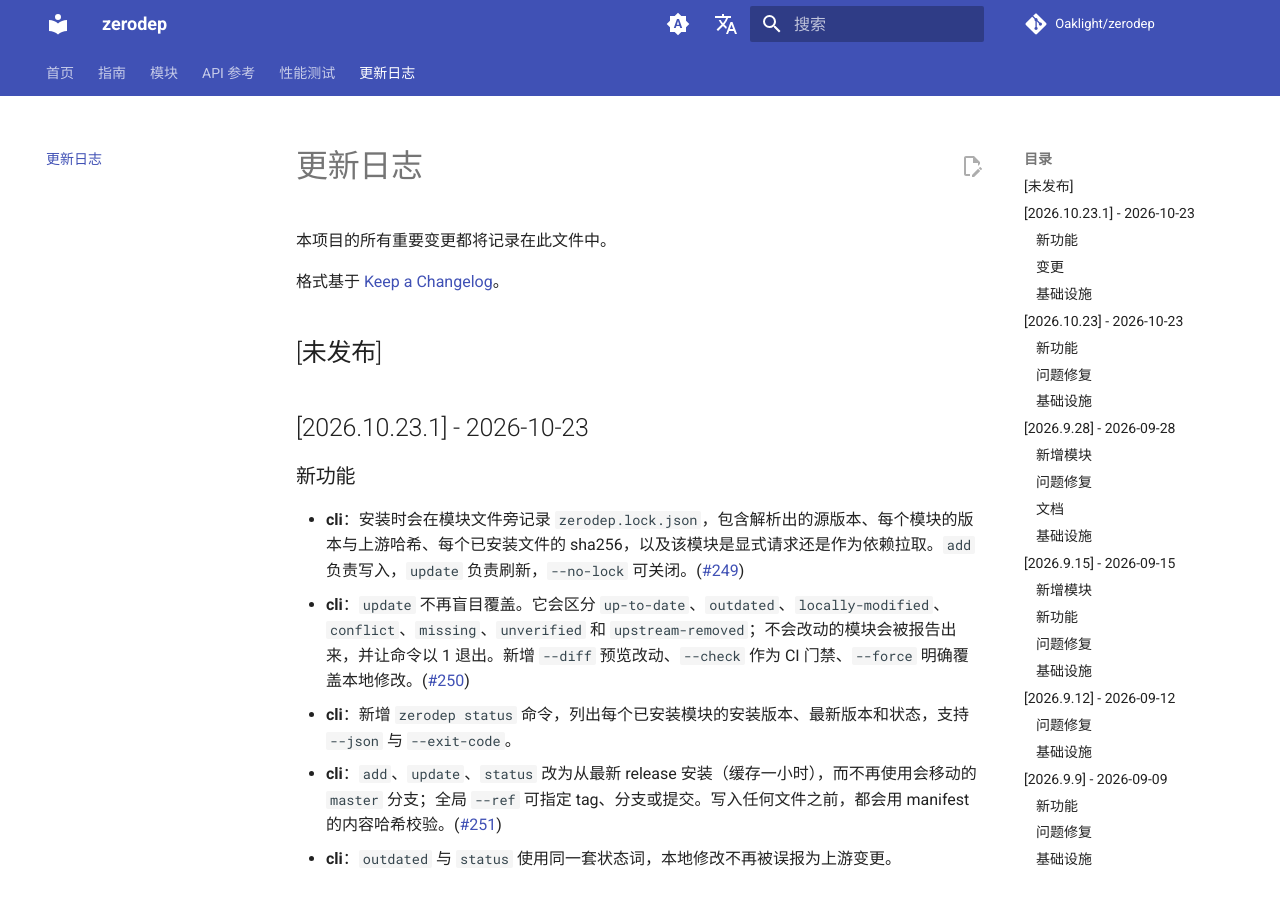
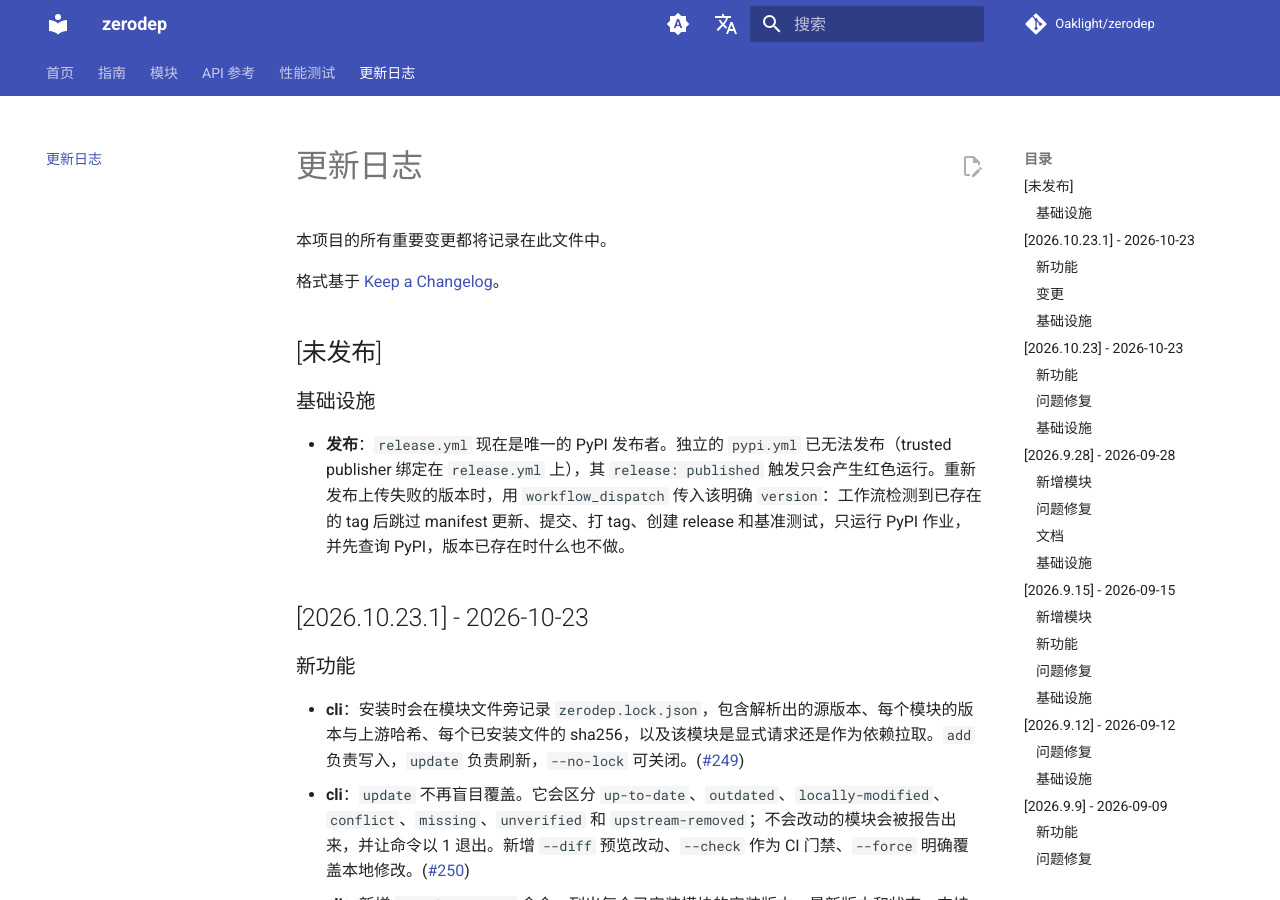
Before and after one commit to Oaklight/zerodep, an MkDocs documentation site: the page built from docs/changelog.md, in a window 1280 px wide and 900 px high. Built offline with MkDocs 1.6.1 and Material for MkDocs 9.7.7, drawn with Linux system fonts in a browser that asks for light colours; comment, search, counter and statistics services are not loaded.

Commit message:
docs(changelog)：记录单一 PyPI 发布者与重新发布方式

```diff
--- a/docs/changelog.md
+++ b/docs/changelog.md
@@ -5,6 +5,10 @@
 格式基于 [Keep a Changelog](https://keepachangelog.com/zh-CN/1.1.0/)。
 
 ## [未发布]
+
+### 基础设施
+
+- **发布**：`release.yml` 现在是唯一的 PyPI 发布者。独立的 `pypi.yml` 已无法发布（trusted publisher 绑定在 `release.yml` 上），其 `release: published` 触发只会产生红色运行。重新发布上传失败的版本时，用 `workflow_dispatch` 传入该明确 `version`：工作流检测到已存在的 tag 后跳过 manifest 更新、提交、打 tag、创建 release 和基准测试，只运行 PyPI 作业，并先查询 PyPI，版本已存在时什么也不做。
 
 ## [2026.10.23.1] - 2026-10-23
 
```
